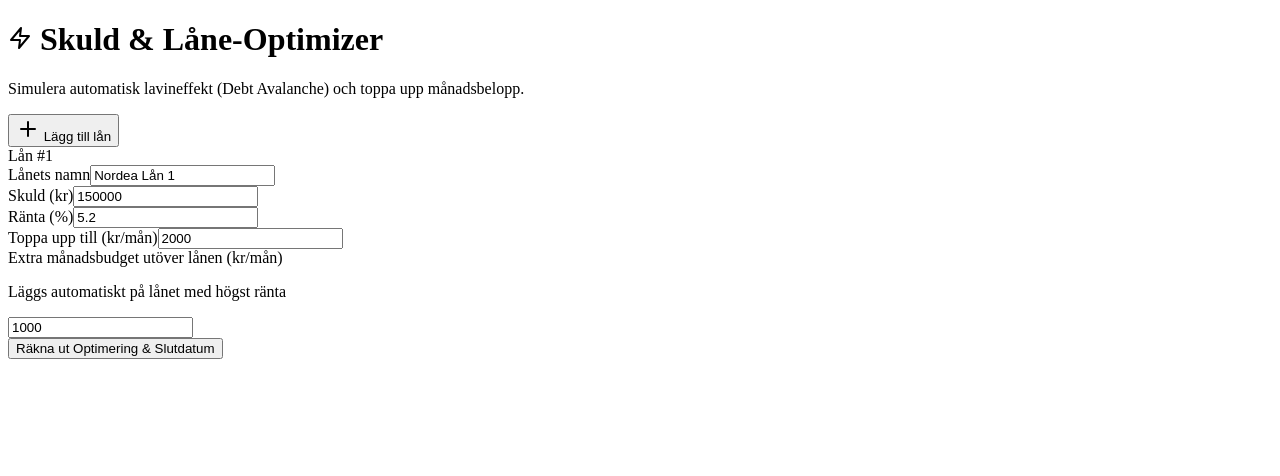
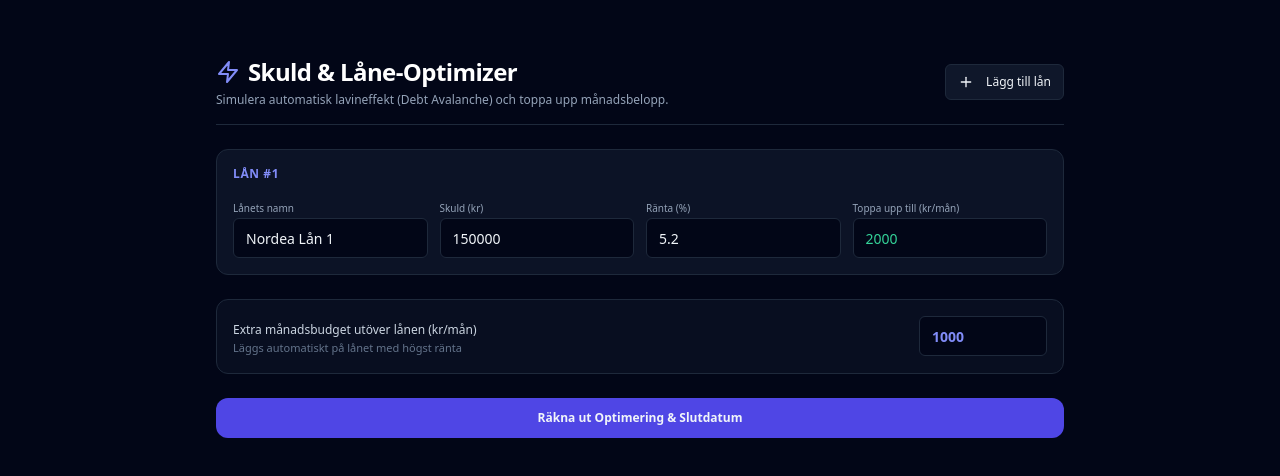
Before and after one commit to jonjys/debt-optimizer-standalone, a Next.js app: page /debt-optimizer in a window 1280 px wide. Shown: the top 476 px of the page. Built offline with nearby package versions, Linux system fonts and the light colour scheme.

Commit message:
Create layout.tsx

```diff
--- /dev/null
+++ b/app/layout.tsx
@@ -0,0 +1,13 @@
+import "./globals.css";
+
+export default function RootLayout({
+  children,
+}: {
+  children: React.ReactNode;
+}) {
+  return (
+    <html lang="sv">
+      <body>{children}</body>
+    </html>
+  );
+}
```
